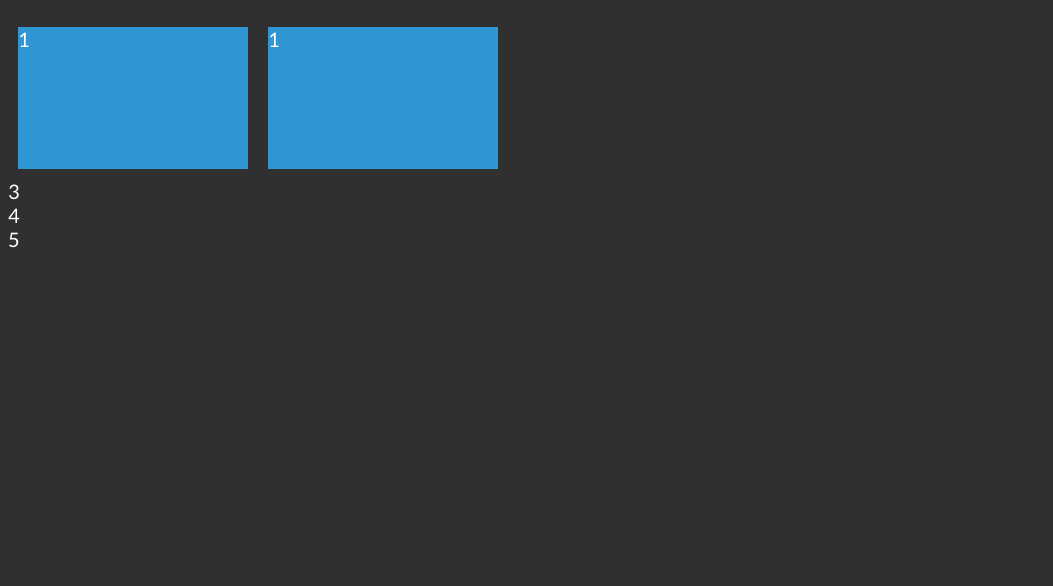
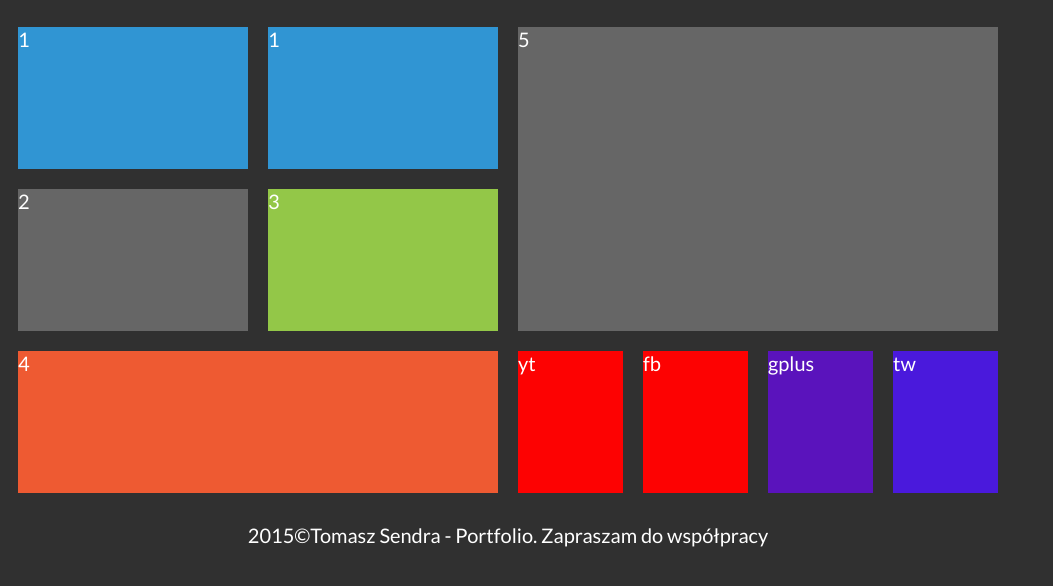
Before and after one commit to Tupta/HTML, a plain HTML site: page html6/index.html in a window 1280 px wide. Shown: the part 94-680 px from the top of the page, without its empty margins (0-1053 px from the left). Drawn offline with Linux system fonts and the light colour scheme.

Commit message:
html6 struktura portfolio

```diff
--- a/html6/index.html
+++ b/html6/index.html
@@ -28,19 +28,28 @@
             <div class="title1">1</div>
             <div class="title1">1</div>
             <div style="clear:both;"></div>
-            <div class="title2">3</div>
-            <div class="title3">4</div>
-            <div class="title4">5</div>
+
+            <div class="title2">2</div>
+            <div class="title3">3</div>
+            <div style="clear:both;"></div>
+
+            <div class="title4">4</div>
+
         </div>
 
+
         <div class="square">
-            <div class="title5"></div>
-            <div class="tit??"></div>
+            <div class="title5">5</div>
+            <div class="yt">yt</div>
+            <div class="fb">fb</div>
+            <div class="gplus">gplus</div>
+            <div class="tw">tw</div>
+            <div style="clear:both;"></div>
         </div>
         <div style="clear:both;"></div>
 
         <div class="rectangle">
-
+            2015&copy;Tomasz Sendra - Portfolio. Zapraszam do współpracy
         </div>
     </div>
 
--- a/html6/style.css
+++ b/html6/style.css
@@ -17,20 +17,23 @@ body
 {
     width: 960px;
     margin: 20px;
+    text-align: center;
 }
 
 .square
 {
-    width:50%;
-    float:left;
+    width:500px;
+    float: left;
 }
 
 #logo
 {
-    float:left;
+    float: left;
     font-family: 'Josefin Sans', sans-serif;
     font-size: 70px;
     width: 600px ;
+    text-align: left;
+
 }
 
 #zegar
@@ -38,6 +41,7 @@ body
     float:left;
     font-family: 'Josefin Sans', sans-serif;
     font-size: 70px;
+    text-align: left;
 
 }
 
@@ -49,3 +53,73 @@ body
     background-color: #3095d3;
     float: left;
 }
+
+.title2
+{
+    margin: 10px;
+    width: 230px;
+    height: 142px;
+    background-color: #666666;
+    float: left;
+}
+
+.title3
+{
+    margin: 10px;
+    width: 230px;
+    height: 142px;
+    background-color: #93c748;
+    float: left;
+}
+
+.title4
+{
+    margin: 10px;
+    width: 480px;
+    height: 142px;
+    background-color: #ee5a32;
+
+}
+
+.title5
+{
+    margin: 10px;
+    width: 480px;
+    height: 304px;
+    background-color: #666666;
+
+}
+
+.yt
+{
+   margin: 10px;
+    width: 105px;
+    height: 142px;
+    background-color: #fd0202;
+    float: left;
+}
+.fb
+{
+   margin: 10px;
+    width: 105px;
+    height: 142px;
+    background-color: #fd0202;
+    float: left;
+}
+.gplus
+{
+   margin: 10px;
+    width: 105px;
+    height: 142px;
+    background-color: #5a13bc;
+    float: left;
+}
+
+.tw
+{
+   margin: 10px;
+    width: 105px;
+    height: 142px;
+    background-color: #4a19dc;
+    float: left;
+}
```
